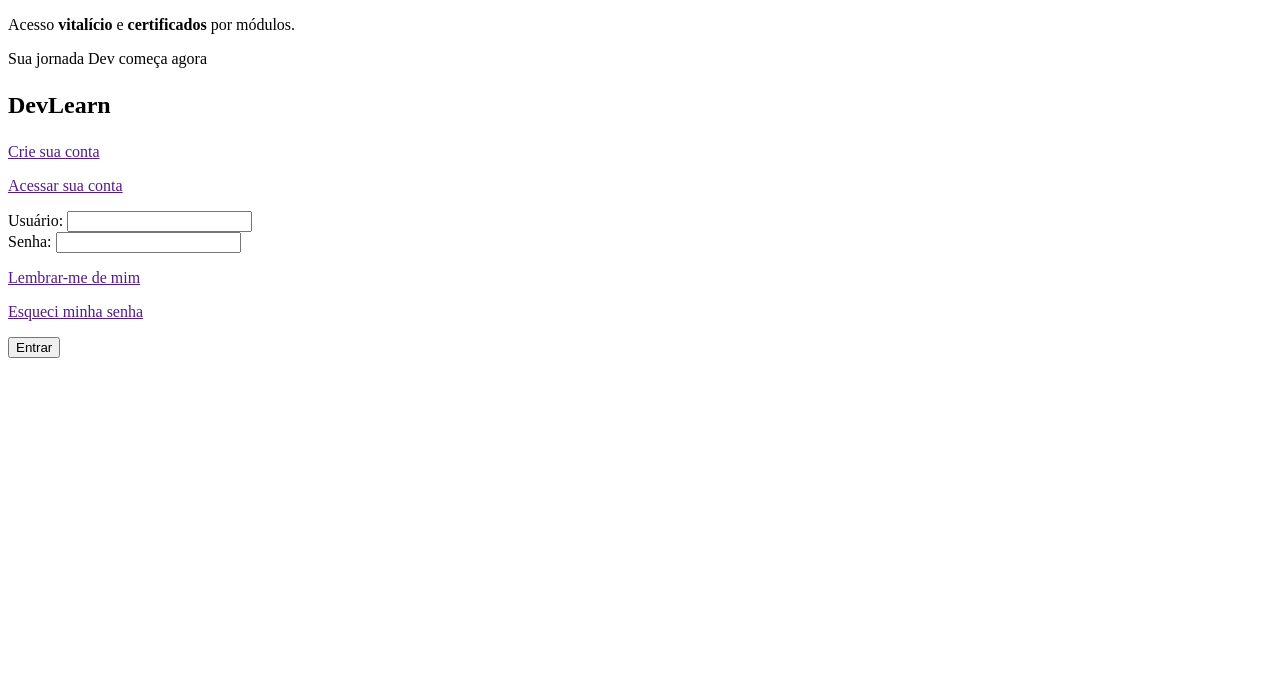
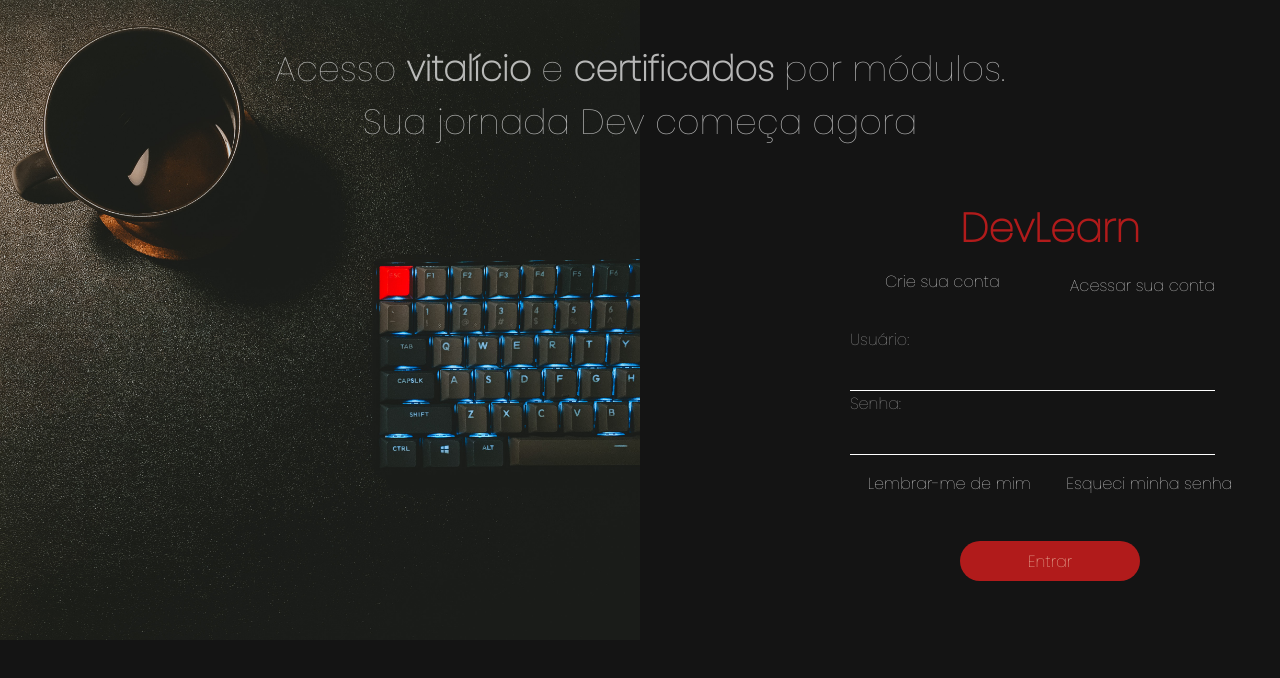
Before and after one commit to thiagof85/projeto-proz-g7, a plain HTML site: page tela_de_login.html in a window 1280 px wide. Drawn offline with Linux system fonts and the light colour scheme.

Commit message:
atualização login

```diff
--- a/css/main.css
+++ /dev/null
@@ -1,41 +0,0 @@
-html, body, div, span, applet, object, iframe,
-h1, h2, h3, h4, h5, h6, p, blockquote, pre,
-a, abbr, acronym, address, big, cite, code,
-del, dfn, em, img, ins, kbd, q, s, samp,
-small, strike, strong, sub, sup, tt, var,
-b, u, i, center,
-dl, dt, dd, ol, ul, li,
-fieldset, form, label, legend,
-table, caption, tbody, tfoot, thead, tr, th, td,
-article, aside, canvas, details, embed,
-figure, figcaption, footer, header, hgroup,
-menu, nav, output, ruby, section, summary,
-time, mark, audio, video {
-  margin: 0;
-  padding: 0;
-  border: 0;
-  font: inherit;
-  vertical-align: baseline;
-}
-/* HTML5 display-role reset for older browsers */
-article, aside, details, figcaption, figure,
-footer, header, hgroup, menu, nav, section {
-  display: block;
-}
-body {
-  line-height: 1;
-}
-ol, ul {
-  list-style: none;
-}
-blockquote, q {
-  quotes: none;
-}
-blockquote:before, blockquote:after,
-q:before, q:after {
-  content: none;
-}
-table {
-  border-collapse: collapse;
-  border-spacing: 0;
-}
--- /dev/null
+++ b/css/tela_de_login.css
@@ -0,0 +1,118 @@
+*{
+    margin:0;
+    padding: 0;
+    font-family: 'Poppins', sans-serif;
+}
+
+body{
+    background-image: url(tela_fundo_login.jpg);
+    fill: linear-gradient(270deg, #141414 0.01%, rgba(15, 12, 12, 0.32) 25.55%, rgba(13, 8, 8, 0.00) 50%);
+    padding: 0px;
+    background-size: 50%;
+    flex-shrink: 1;
+    background-repeat: no-repeat;
+    background-color:#141414;
+
+
+
+
+}
+
+main {
+    padding: 30px;
+}
+
+main section {
+    color: rgba(255, 255, 255, 0.69);
+    text-align: center;
+    font-family: Poppins;
+    font-size: 35px;
+    font-style: normal;
+    font-weight: 275;
+    line-height: normal;
+    margin-top: 12px;
+}
+
+.login_principal{
+    color: rgba(255, 255, 255, 0.69);;
+    background-color: transparent;
+    width: 400px;
+    float: right;
+    margin-right:0px;
+    margin-top: 50px;
+    text-decoration: none;
+}
+
+div h1 {
+    text-align: center;
+    font-size: 40px;
+    font-weight: 317px;
+    color:#B11B1B;
+
+}
+
+a{
+    text-decoration: none;
+}
+
+.recurso_login{
+    color: #ffffff;
+    margin-bottom: 20%;
+    margin-top: 10%;
+
+}
+
+#usuario{
+    margin-top:2%;
+    width: 355px;
+    padding: 5px;
+    border: none;
+    border-radius: 0;
+    background-color: transparent;
+    border-bottom: 1px solid #ffffff;
+}
+
+#senha{
+    margin-top: 2%;
+    width: 355px;
+    padding: 5px;
+    border: none;
+    border-radius: 0;
+    background-color: transparent;
+    border-bottom: 1px solid #ffffff;
+}
+
+.conta_tipo{
+    display: flex;
+    justify-content: space-around;
+    text-decoration:none;
+}
+
+form ul li{
+    list-style: none;
+}
+
+.conta_tipo2{
+    color: rgba(255, 255, 255, 0.69);
+    display: flex;
+    justify-content: space-around;
+
+}
+
+.container{
+    text-align: center;
+}
+
+.botao{
+    font-size: medium;
+    margin-top: 3%;
+    border:#141414;
+    color: blanchedalmond;
+    width: 180px;
+    height: 40px;
+    flex-shrink: 0;
+    border-radius: 50px;
+    text-align:center;
+    background-color: #B11B1B;
+
+}
--- a/tela_de_login.html
+++ b/tela_de_login.html
@@ -2,36 +2,53 @@
 <html lang="pt-br">
 <head>
     <meta charset="UTF-8">
+    <meta http-equiv="X-UA-Compatible" content="IE-edge">
+    <meta name="viewport" content="width=device-width, initial-scale=1.0">
+    <link rel="stylesheet" type="text/css" href="css/tela_de_login.css">
+    <link rel="preconnect" href="https://fonts.googleapis.com">
+    <link rel="preconnect" href="https://fonts.gstatic.com" crossorigin>
+    <link href="https://fonts.googleapis.com/css2?family=Poppins:wght@100&display=swap" rel="stylesheet">
     <title>Faça seu login</title>
 </head>
+
 <body>
+    <main>
         <section>
-        <p> Acesso <strong>vitalício</strong> e <strong>certificados</strong> por módulos. </p>
+            <p> Acesso <strong>vitalício</strong> e <strong>certificados</strong> por módulos. </h3>
             <p>Sua jornada Dev começa agora</p>
         </section>
-    <aside>
-        <h1><p>DevLearn</p></h1>
-        <div>
-            <div> <a href=""><p>Crie sua conta</p></a> </div>
-            <div> <a href=""><p>Acessar sua conta</p></a> </div>
+
+        <div class="login_principal">
+            <h1>DevLearn</h1>
+            <div class="conta_tipo" >
+                <ul> <a href=""><p class="recurso_login">Crie sua conta</p></a> </ul>
+                <ul> <a href=""><p class="recurso_login">Acessar sua conta</p></a> </ul>
             </div>
+
+
             <form>
-            <div>
-                <label for="usuario">Usuário:</label>
-                <input type="text" id="usuario" name="usuario">
-            </div>
-            <div>
-                <label for="senha">Senha:</label>
-                <input type="password" id="senha" name="senha">
-            </div>
-            <div> <a href=""><p>Lembrar-me de mim</p></a> </div>
-            <div> <a href=""><p>Esqueci minha senha</p></a> </div>
-            <button type="submit">Entrar</button>
+                <ul>
+                    <li><label for="usuario">Usuário:</label></li>
+                    <li><input type="text" id="usuario" name="usuario"></li>
+                </ul>
+                <ul>
+                    <li><label for="senha">Senha:</label></li>
+                    <li><input type="password" id="senha" name="senha"></li>
+                </ul>
             </form>
 
-    </aside>
+            <div class="conta_tipo2" >
+                <ul> <a href=""><p class="recurso_login">Lembrar-me de mim</p></a> </ul>
+                <ul> <a href=""><p class="recurso_login">Esqueci minha senha</p></a> </ul>
+            </div>
+
+            <div class="container">
+                <button class="botao" type="submit" >Entrar</button>
+            </div>
 
 
+        </div>
+     </main>
 
 
 </body>
```
Also changed, not shown: css/tela_fundo_login.jpg (added). Lines whose indentation alone changed are shown as unchanged.
